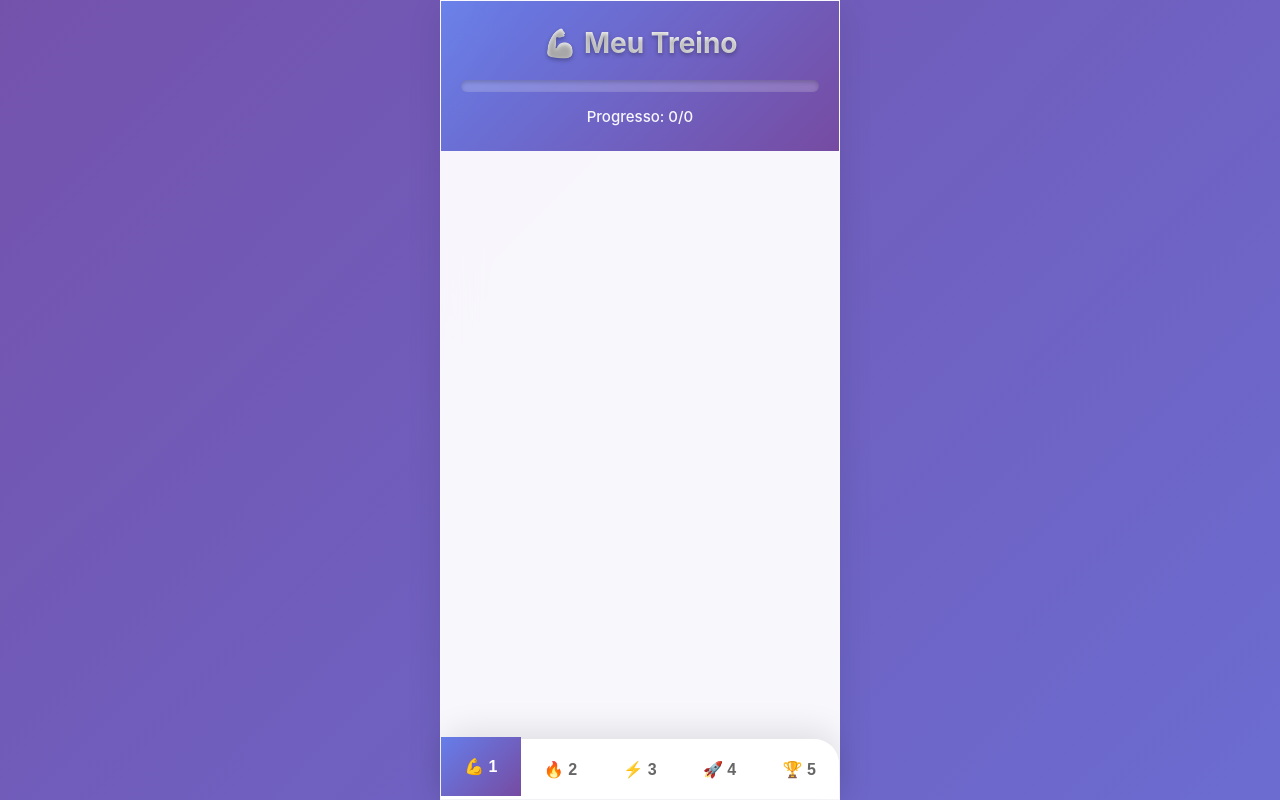
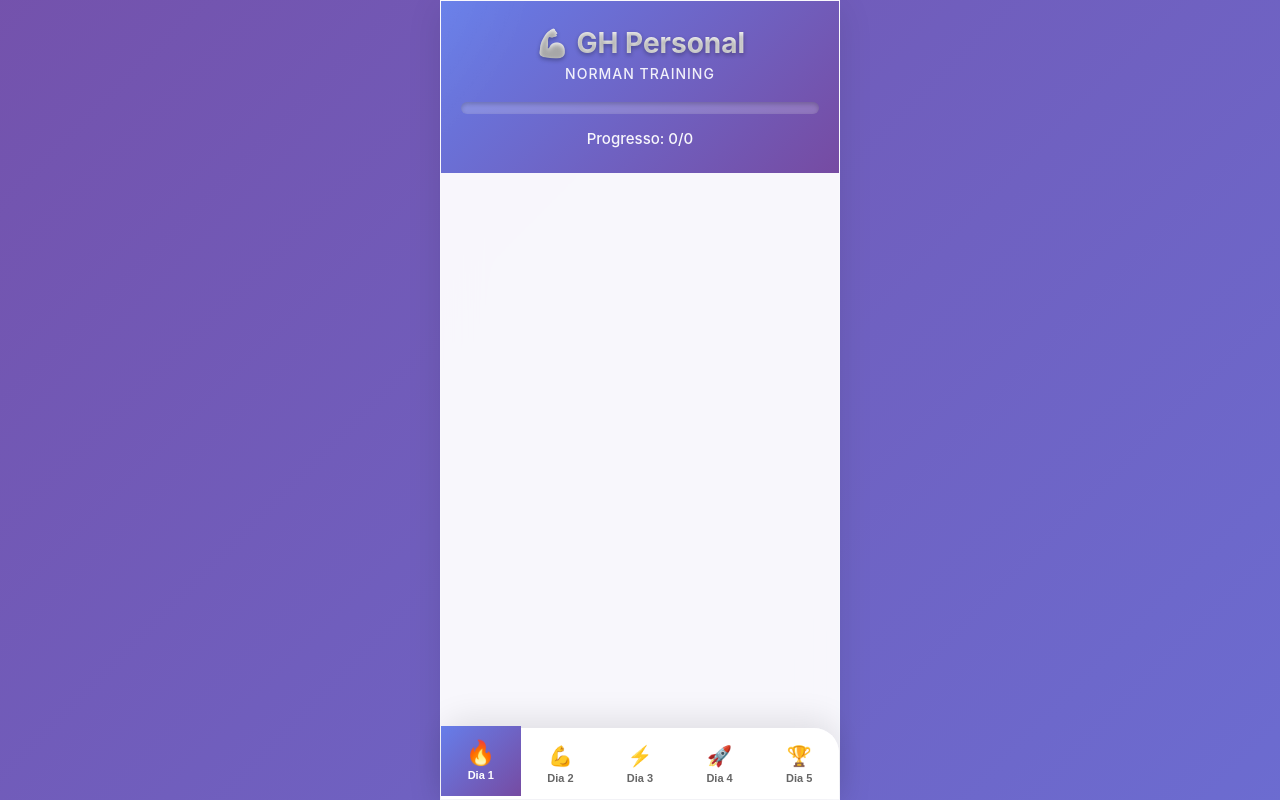
Before and after one commit to diegonorman/treinor-norman, a plain HTML site: page index.html in a window 1280 px wide. Drawn offline with Linux system fonts and the light colour scheme.

Commit message:
TreinoV1

```diff
--- a/index.html
+++ b/index.html
@@ -14,7 +14,10 @@
 <body>
     <div class="container">
         <header>
-            <h1>💪 Meu Treino</h1>
+            <div class="header-info">
+                <div class="app-title">💪 GH Personal</div>
+                <div class="user-name">Norman Training</div>
+            </div>
             <div class="progress-bar">
                 <div class="progress" id="progress"></div>
             </div>
@@ -43,11 +46,26 @@
         </div>
 
         <nav class="bottom-nav">
-            <button class="nav-btn active" onclick="showDay(1)"><span>💪 1</span></button>
-            <button class="nav-btn" onclick="showDay(2)"><span>🔥 2</span></button>
-            <button class="nav-btn" onclick="showDay(3)"><span>⚡ 3</span></button>
-            <button class="nav-btn" onclick="showDay(4)"><span>🚀 4</span></button>
-            <button class="nav-btn" onclick="showDay(5)"><span>🏆 5</span></button>
+            <button class="nav-btn active" onclick="showDay(1)">
+                <span class="nav-icon">🔥</span>
+                <span class="nav-label">Dia 1</span>
+            </button>
+            <button class="nav-btn" onclick="showDay(2)">
+                <span class="nav-icon">💪</span>
+                <span class="nav-label">Dia 2</span>
+            </button>
+            <button class="nav-btn" onclick="showDay(3)">
+                <span class="nav-icon">⚡</span>
+                <span class="nav-label">Dia 3</span>
+            </button>
+            <button class="nav-btn" onclick="showDay(4)">
+                <span class="nav-icon">🚀</span>
+                <span class="nav-label">Dia 4</span>
+            </button>
+            <button class="nav-btn" onclick="showDay(5)">
+                <span class="nav-icon">🏆</span>
+                <span class="nav-label">Dia 5</span>
+            </button>
         </nav>
     </div>
 
--- a/style.css
+++ b/style.css
@@ -56,19 +56,31 @@ header::before {
     50% { transform: translate(-50%, -50%) rotate(180deg); }
 }
 
-h1 {
+.header-info {
+    position: relative;
+    z-index: 1;
+    margin-bottom: 20px;
+}
+
+.app-title {
     font-size: 28px;
-    margin-bottom: 20px;
     font-weight: 700;
     text-shadow: 0 2px 4px rgba(0,0,0,0.3);
-    position: relative;
-    z-index: 1;
     background: linear-gradient(45deg, #fff, #f0f0f0, #fff);
     background-size: 200% 200%;
     -webkit-background-clip: text;
     -webkit-text-fill-color: transparent;
     background-clip: text;
     animation: textShine 3s ease-in-out infinite;
+    margin-bottom: 5px;
+}
+
+.user-name {
+    font-size: 14px;
+    opacity: 0.9;
+    font-weight: 500;
+    letter-spacing: 1px;
+    text-transform: uppercase;
 }
 
 @keyframes textShine {
@@ -496,16 +508,31 @@ main {
 
 .nav-btn {
     flex: 1;
-    padding: 20px 16px;
+    padding: 15px 8px;
     border: none;
     background: transparent;
     color: #666;
     font-weight: 600;
-    font-size: 16px;
     cursor: pointer;
     transition: all 0.3s cubic-bezier(0.4, 0, 0.2, 1);
     position: relative;
     overflow: hidden;
+    display: flex;
+    flex-direction: column;
+    align-items: center;
+    gap: 4px;
+}
+
+.nav-icon {
+    font-size: 20px;
+    transition: transform 0.3s ease;
+}
+
+.nav-label {
+    font-size: 11px;
+    font-weight: 600;
+    position: relative;
+    z-index: 1;
 }
 
 .nav-btn::before {
@@ -529,14 +556,17 @@ main {
     transform: translateY(-3px);
 }
 
-.nav-btn span {
-    position: relative;
-    z-index: 1;
+.nav-btn.active .nav-icon {
+    transform: scale(1.2);
 }
 
 .nav-btn:hover:not(.active) {
     background: rgba(102, 126, 234, 0.1);
     color: #667eea;
+}
+
+.nav-btn:hover:not(.active) .nav-icon {
+    transform: scale(1.1);
 }
 
 .rest-info {
```
Also changed, not shown: manifest.json, 2 other files.
